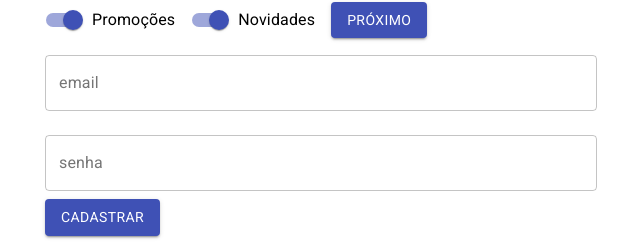
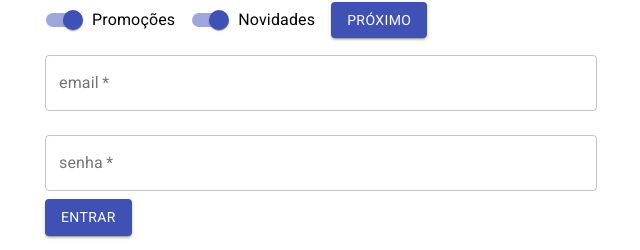
Before and after one commit to andreassef/react-function-components, a React (Create React App) app: page / in a window 1280 px wide. Shown: the part 295-545 px from the top of the page, without its empty margins (319-959 px from the left). Built offline with nearby package versions, Linux system fonts and the light colour scheme.

Commit message:
[ADD] - Adicao de novos atributos e novas funcoes

```diff
--- a/src/components/form/Login.jsx
+++ b/src/components/form/Login.jsx
@@ -1,29 +1,64 @@
 import { Button, TextField } from "@material-ui/core";
+import React, { useState, useContext } from "react";
+import ValidatorsRegister from "../../contexts/ValidatorsRegister";
 
-function Login() {
+function Login({sendForm}) {
+    const [email, setEmail] = useState("");
+    const [senha, setSenha] = useState("");
+    const [erros, setErros] = useState({senha:{valido:true, texto:""}});
+
+    const validators = useContext(ValidatorsRegister);
+
+    function inputValidate(event) {
+        const {name, value} = event.target;
+        const isValid = validators[name](value);
+        const newState = {...erros};
+        newState[name] = isValid;
+        setErros(newState);
+    }
 
     return(
-        <form>
+        <form onSubmit={(event) => {
+            event.preventDefault();
+            if(erros.senha.valido){
+                sendForm({email, senha});
+            }
+        }}>
             <TextField
+                value={email}
+                onChange={(event) => {
+                    setEmail(event.target.value)
+                }}
+                name="email"
                 id="email"
                 label="email"
                 type="email"
                 variant="outlined"
                 margin="normal"
-                fullWidth />
+                fullWidth
+                required />
             <TextField
+                value={senha}
+                onChange={(event) => {
+                    setSenha(event.target.value)
+                }}
+                onBlur={inputValidate}
+                error = {!erros.senha.valido}
+                helperText={erros.senha.texto}
+                name="senha"
                 id="senha"
                 label="senha"
                 type="password"
                 variant="outlined"
                 margin="normal"
-                fullWidth />
+                fullWidth
+                required />
             <Button
                 variant="contained"
                 color="primary"
                 type="submit"
             >
-                Cadastrar
+                Entrar
             </Button>
         </form>
     );
```
